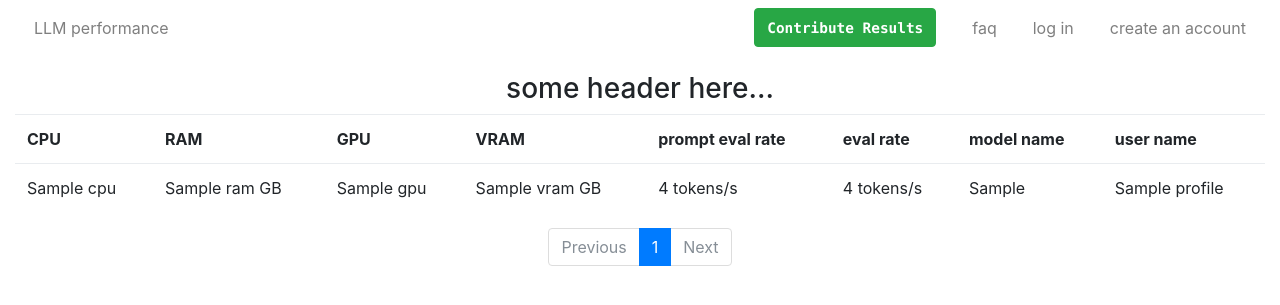
After one commit to datahaven-net/llm-performance, a Django app: template llm_performance/templates/report/list.html in a window 1280 px wide. The commit adds this page. Shown: the top 305 px of the page. Run offline with Django 4.2, Linux system fonts and the light colour scheme; the template is opened without the code that fills it: most values are stand-ins (such as "Sample title", 1, 10 or a date in 2020); some libraries are stand-ins or nearby versions.

Commit message:
built first page showing list of reported stats

```diff
--- a/accounts/views.py
+++ b/accounts/views.py
@@ -65,7 +65,6 @@ class SignInView(SuccessURLAllowedHostsMixin, FormView):
     def form_valid(self, form):
         if self.request.recaptcha_is_valid or not settings.GOOGLE_RECAPTCHA_SITE_KEY:
             login(self.request, form.get_user())
-            messages.add_message(self.request, messages.SUCCESS, 'Successfully logged in!')
             return HttpResponseRedirect(self.get_success_url())
         else:
             return self.render_to_response(self.get_context_data(form=form))
--- a/llm_performance/admin.py
+++ b/llm_performance/admin.py
@@ -10,7 +10,7 @@ class PerformanceSnapshotAdmin(NestedModelAdmin):
         'total_duration', 'load_duration',
         'prompt_eval_count', 'prompt_eval_duration', 'prompt_eval_rate',
         'eval_count', 'eval_duration', 'eval_rate',
-        'approved',
+        'llm_model', 'reporter', 'approved',
     )
 
 
--- /dev/null
+++ b/llm_performance/templates/report/list.html
@@ -0,0 +1,76 @@
+{% extends 'base/index.html' %}
+
+
+{% block main_content %}
+
+
+<div class="text-center">
+
+  <h3>some header here...</h3>
+
+    <div class="table-responsive">
+
+      <table class="table table-hover text-left">
+
+        <tr>
+            <th>CPU</th>
+            <th>RAM</th>
+            <th>GPU</th>
+            <th>VRAM</th>
+            <th>prompt eval rate</th>
+            <th>eval rate</th>
+            <th>model name</th>
+            <th>user name</th>
+        </tr>
+
+        {% for r in object_list %}
+
+        <tr>
+
+            <td>
+                {{ r.cpu }}
+            </td>
+
+            <td>
+                {{ r.ram }} GB
+            </td>
+
+            <td>
+                {{ r.gpu }}
+            </td>
+
+            <td>
+                {{ r.vram }} GB
+            </td>
+
+            <td>
+                {{ r.prompt_eval_rate }} tokens/s
+            </td>
+
+            <td>
+                {{ r.eval_rate }} tokens/s
+            </td>
+
+            <td>
+                {{ r.llm_model }}
+            </td>
+
+            <td>
+                {{ r.reporter.profile.person_name }}
+            </td>
+
+        </tr>
+
+        {% endfor %}
+
+    </table>
+
+  </div>
+
+</div>
+
+
+{% include 'base/pagination_class_based_views.html' %}
+
+
+{% endblock %}
--- a/templates/base/index.html
+++ b/templates/base/index.html
@@ -6,22 +6,6 @@
 
     {% block main_content %}
 
-      <div class="text-center">
-
-        {% if request.user.is_authenticated %}
-          <!-- <h4>Welcome to llmperformance.ai, <b>{{ user.profile.person_name }}</b>!</h4> -->
-          <br />
-          <br />
-        {% else %}
-          <!-- <h1>Welcome to llmperformance.ai</h1> -->
-        {% endif %}
-        <br />
-
-
-        <h6>here LLM performance will be displayed, work in progress</h6>
-
-      </div>
-
     {% endblock %}
 
   </div>
```
Also changed, not shown: accounts/forms.py (+6 -11 lines), accounts/models/profile.py (+14 -3 lines), llm_performance/views.py (+12 -8 lines).
